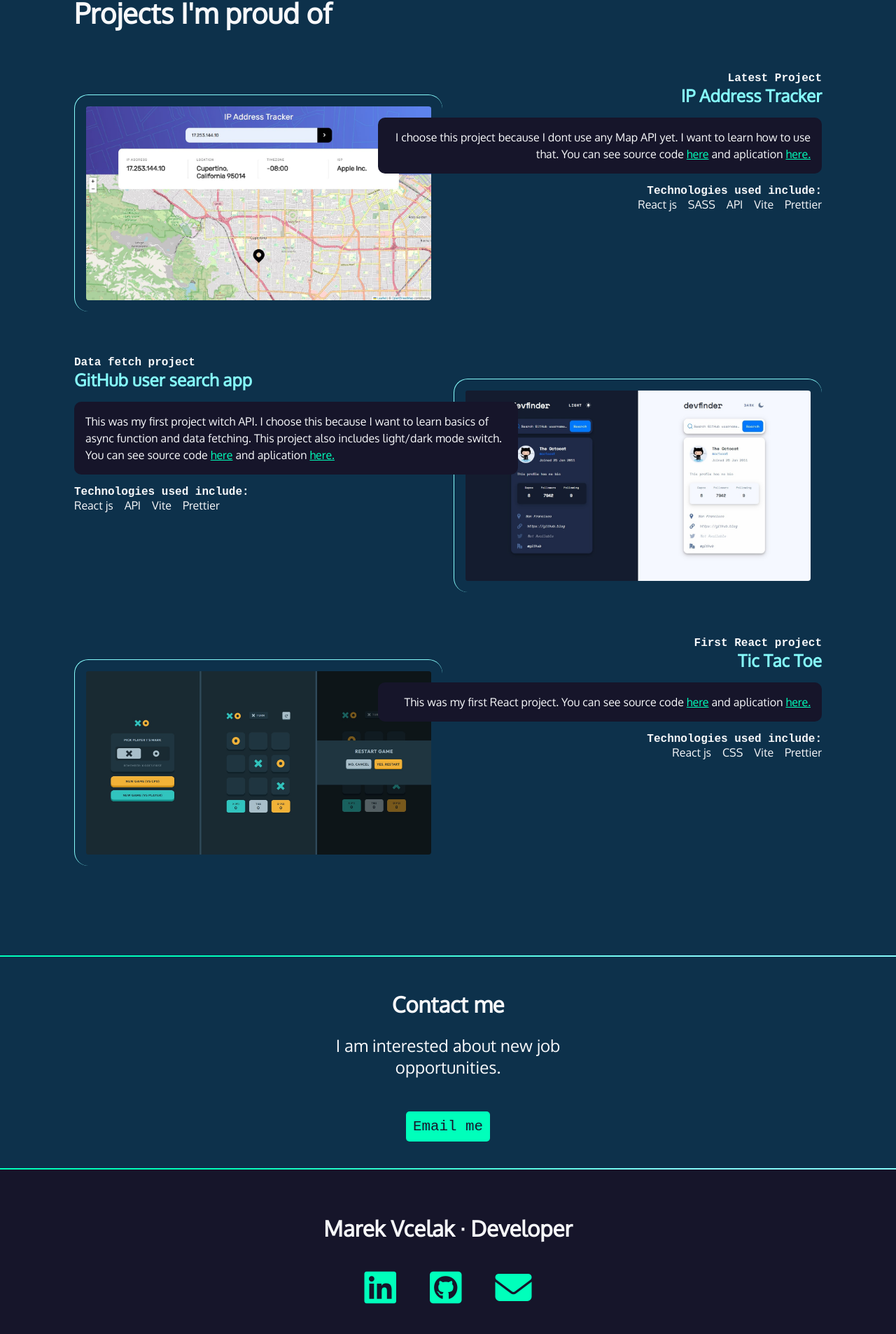
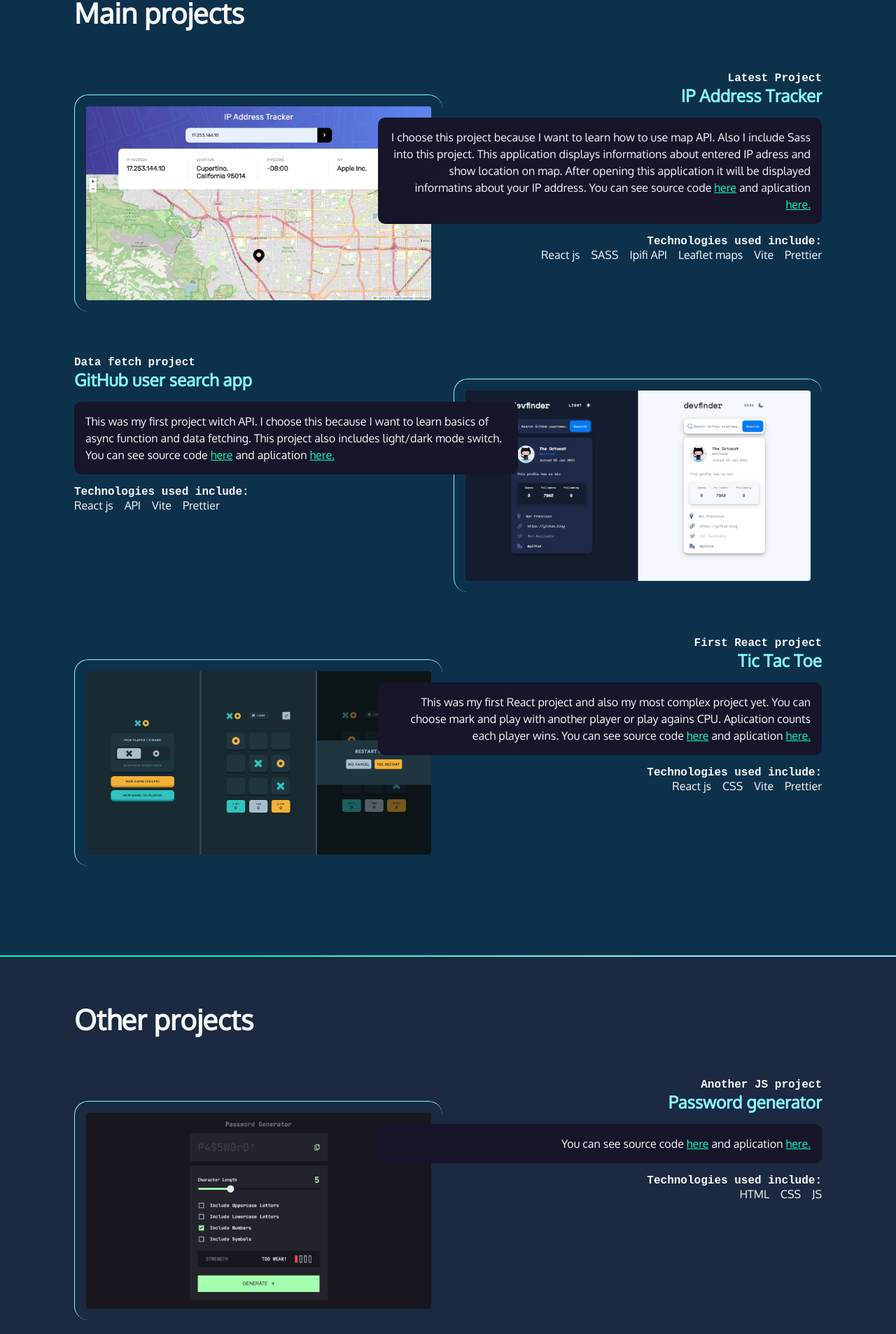
Before and after one commit to VcelakMarek/Portfolio, a React (Vite) app: page / in a window 1280 px wide. Shown: the part 873-2779 px from the top of the page at 70% size. Built offline with nearby package versions, Linux system fonts and the light colour scheme; a web font is replaced by a local one.

Commit message:
add other projects

```diff
--- a/src/Portfolio.jsx
+++ b/src/Portfolio.jsx
@@ -22,7 +22,7 @@ const Portfolio = () => {
               <a href="#contact">Contact</a>
             </li>
             <li>
-              <a href="https://www.linkedin.com">
+              <a href="https://cz.linkedin.com/in/marek-v%C4%8Del%C3%A1k-6176bb1b0">
                 <span
                   className="fa-brands fa-linkedin"
                   aria-hidden="true"
@@ -62,14 +62,17 @@ const Portfolio = () => {
 
       <div className="projects-background">
         <section id="projects">
-          <h2>Projects I'm proud of</h2>
+          <h2>Main projects</h2>
           <article>
             <div className="text">
               <h4>Latest Project</h4>
               <h3>IP Address Tracker</h3>
               <p className="blackbox">
-                I choose this project because I dont use any Map API yet. I want
-                to learn how to use that. You can see source code{" "}
+                I choose this project because I want to learn how to use map
+                API. Also I include Sass into this project. This application
+                displays informations about entered IP adress and show location
+                on map. After opening this application it will be displayed
+                informatins about your IP address. You can see source code{" "}
                 <a href="https://github.com/VcelakMarek/IP_Address_Tracker">
                   here
                 </a>{" "}
@@ -83,7 +86,8 @@ const Portfolio = () => {
               <ul>
                 <li>React js</li>
                 <li>SASS</li>
-                <li>API</li>
+                <li>Ipifi API</li>
+                <li>Leaflet maps</li>
                 <li>Vite</li>
                 <li>Prettier</li>
               </ul>
@@ -131,7 +135,10 @@ const Portfolio = () => {
               <h4>First React project</h4>
               <h3>Tic Tac Toe</h3>
               <p className="blackbox">
-                This was my first React project. You can see source code{" "}
+                This was my first React project and also my most complex project
+                yet. You can choose mark and play with another player or play
+                agains CPU. Aplication counts each player wins. You can see
+                source code{" "}
                 <a href="https://github.com/VcelakMarek/Tic_Tac_Toe">here</a>{" "}
                 and aplication{" "}
                 <a href="https://vcelakmarek.github.io/Tic_Tac_Toe/"> here.</a>
@@ -154,11 +161,95 @@ const Portfolio = () => {
 
       <div className="gradient"></div>
 
+      <div className="other-projects-background">
+        <section id="projects">
+          <h2>Other projects</h2>
+          <article>
+            <div className="text">
+              <h4>Another JS project</h4>
+              <h3>Password generator</h3>
+              <p className="blackbox">
+                You can see source code{" "}
+                <a href="https://github.com/VcelakMarek/Password_generator">
+                  here
+                </a>{" "}
+                and aplication{" "}
+                <a href="https://vcelakmarek.github.io/Password_generator/">
+                  {" "}
+                  here.
+                </a>
+              </p>
+              <h4>Technologies used include:</h4>
+              <ul>
+                <li>HTML</li>
+                <li>CSS</li>
+                <li>JS</li>
+              </ul>
+            </div>
+            <img
+              src="assets/password-generator.jpg"
+              alt="Screenshot of Password_generator."
+            />
+          </article>
+
+          <article className="reverse">
+            <div className="text">
+              <h4>First JS project</h4>
+              <h3>Calculator</h3>
+              <p className="blackbox">
+                This was my first JS project.{" "}
+                <a href="https://github.com/VcelakMarek/Calculator">here</a> and
+                aplication{" "}
+                <a href="https://vcelakmarek.github.io/Calculator//"> here.</a>
+              </p>
+              <h4>Technologies used include:</h4>
+              <ul>
+                <li>HTML</li>
+                <li>CSS</li>
+                <li>JS</li>
+              </ul>
+            </div>
+            <img
+              src="assets/Calculator.jpg"
+              alt="Screenshot of the Calculator."
+            />
+          </article>
+
+          <article>
+            <div className="text">
+              <h4>First CSS project</h4>
+              <h3>Pricing component</h3>
+              <p className="blackbox">
+                This was my first CSS project.{" "}
+                <a href="https://github.com/VcelakMarek/First_Project">here</a>{" "}
+                and aplication{" "}
+                <a href="https://vcelakmarek.github.io/First_Project/">
+                  {" "}
+                  here.
+                </a>
+              </p>
+              <h4>Technologies used include:</h4>
+              <ul>
+                <li>HTML</li>
+                <li>CSS</li>
+                <li>JS</li>
+              </ul>
+            </div>
+            <img
+              src="./assets/pricing-component.jpg"
+              alt="Screenshot pricing_component."
+            />
+          </article>
+        </section>
+      </div>
+
+      <div className="gradient"></div>
+
       <div className="contact-background">
         <section id="contact">
           <h2>Contact me</h2>
           <p>I am interested about new job opportunities.</p>
-          <a href="mailto:mail@example.com">Email me</a>
+          <a href="mailto:vcelak.marek@gmail.com">Email me</a>
         </section>
       </div>
 
@@ -168,7 +259,7 @@ const Portfolio = () => {
         <h2>Marek Vcelak &middot; Developer</h2>
         <ul>
           <li>
-            <a href="https://linkedin.com">
+            <a href="https://cz.linkedin.com/in/marek-v%C4%8Del%C3%A1k-6176bb1b0">
               <span className="fa-brands fa-linkedin" aria-hidden="true"></span>
               <span className="sr-only">LinkedIn</span>
             </a>
@@ -183,14 +274,14 @@ const Portfolio = () => {
             </a>
           </li>
           <li>
-            <a href="mailto:mail@example.com">
+            <a href="mailto:vcelak.marek@gmail.com">
               <span className="fa-solid fa-envelope" aria-hidden="true"></span>
               <span className="sr-only">Mail</span>
             </a>
           </li>
         </ul>
         <p>
-          <small> &copy; 2021 Marek Vcelak. All rights reserved. </small>
+          <small> &copy; 2023 Marek Vcelak. All rights reserved. </small>
         </p>
       </footer>
     </>
```
